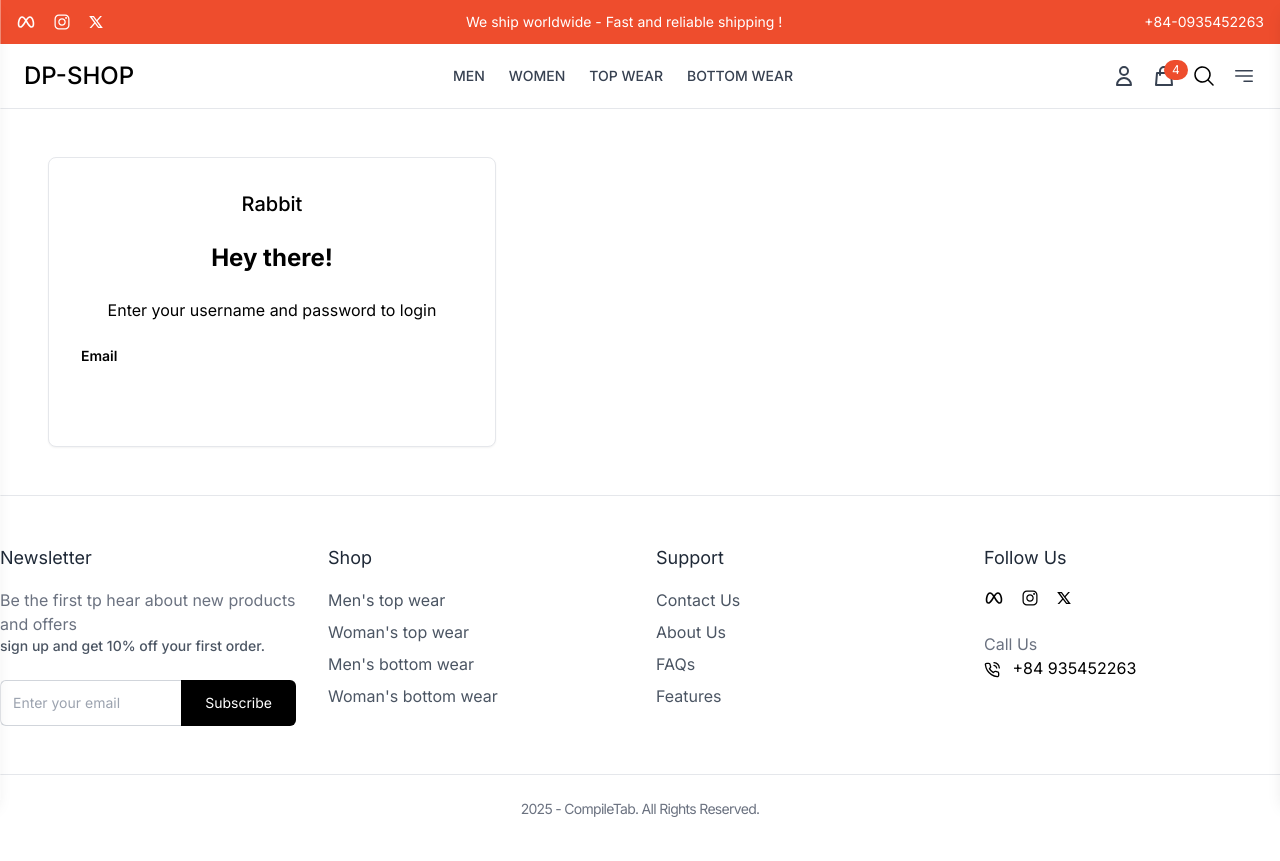
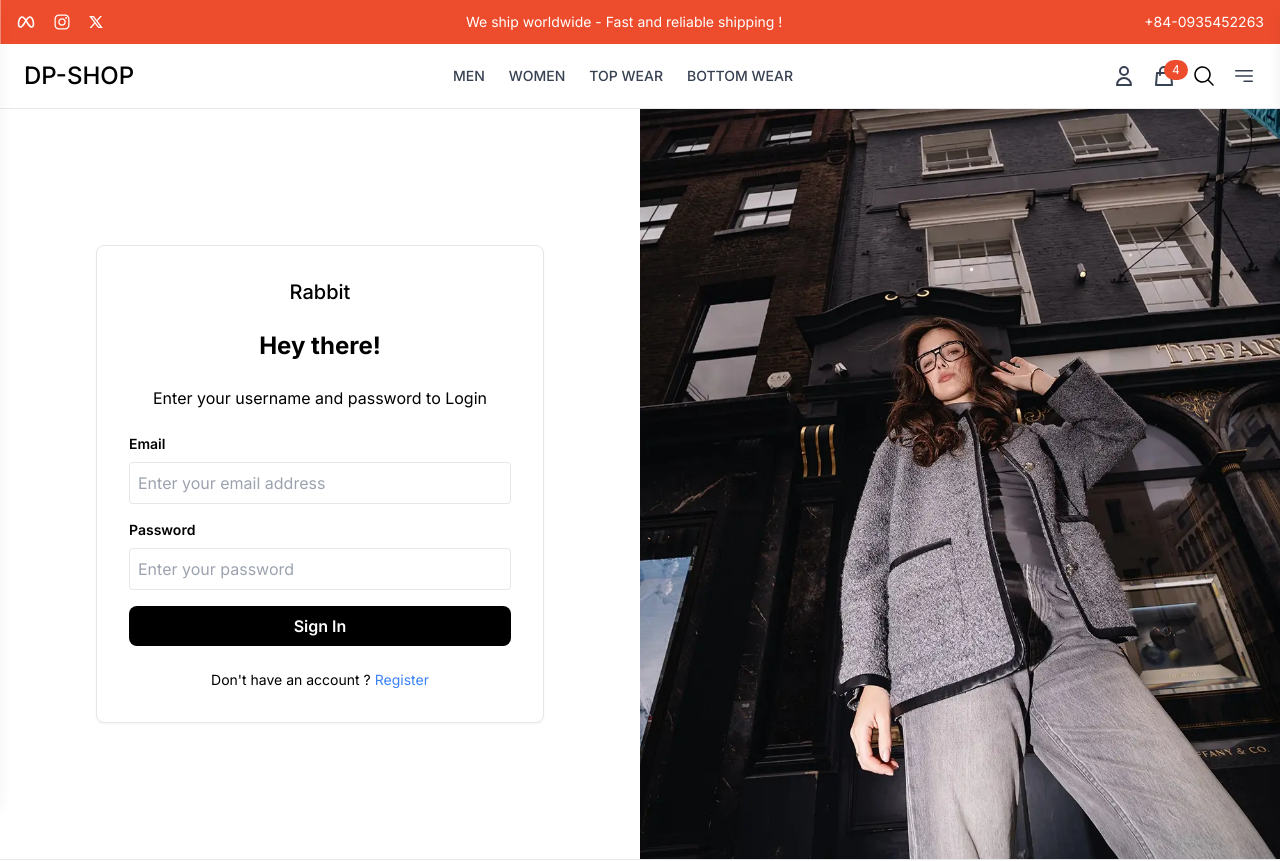
Before and after one commit to duyphong204/DP-Shop, a React (Vite) app in the folder frontend/: page /login in a window 1280 px wide. Shown: the top 861 px of the page. Built offline with nearby package versions, Linux system fonts and the light colour scheme.

Commit message:
implement UI login

```diff
--- a/frontend/src/pages/Login.jsx
+++ b/frontend/src/pages/Login.jsx
@@ -1,22 +1,54 @@
 import { useState } from "react"
-
+import login from "../../assets/login.webp"
+import { Link } from "react-router-dom"
 const Login = () => {
     const [email,setEmail]=useState("")
     const [password,setPassword]=useState("")
   return (
     <div className="flex">
-        <div className="w-full md:w-1/2 flex-col justify-center items-center p-8 md:p-12">
+        <div className="w-full md:w-1/2 flex flex-col justify-center items-center p-8 md:p-12">
+
             <form className="w-full max-w-md bg-white p-8 rounded-lg border shadow-sm">
                 <div className="flex justify-center mb-6">
                     <h2 className="text-xl font-medium">Rabbit</h2>
                 </div>
                 <h2 className="text-2xl font-bold text-center mb-6">Hey there!</h2>
-                <p className="text-center mb-6">Enter your username and password to login</p>
+                <p className="text-center mb-6">Enter your username and password to Login</p>
+
                 <div className="mb-4">
                     <label className="block text-sm font-semibold mb-2">Email</label>
-                    <input type="email" value={email} onChange={(e)=>setEmail(e.target.value)} />
+                    <input
+                    type="email"
+                    value={email}
+                    onChange={(e)=>setEmail(e.target.value)}
+                    className="w-full p-2 border rounded"
+                    placeholder="Enter your email address"/>
                 </div>
+
+                <div className="mb-4">
+                    <label className="block text-sm font-semibold mb-2">Password</label>
+                    <input
+                    type="password"
+                    value={password}
+                    onChange={(e)=>setPassword(e.target.value)}
+                    className="w-full p-2 border rounded"
+                    placeholder="Enter your password" />
+                </div>
+                <button type="submit" className="w-full bg-black text-white p-2 rounded-lg font-semibold hover:bg-gray-800 transition">
+                    Sign In
+                </button>
+                <p className="mt-6 text-center text-sm">Don't have an account ?{" "}
+                    <Link to="/register"  className="text-blue-500">Register</Link>
+                </p>
             </form>
+        </div>
+        <div className="hidden md:block w-1/2 bg-gray-800">
+            <div className="h-full flex flex-col justify-center items-center">
+                <img
+                src={login}
+                alt="Login to account"
+                className="h-[750px] w-full object-cover" />
+            </div>
         </div>
     </div>
   )
```
